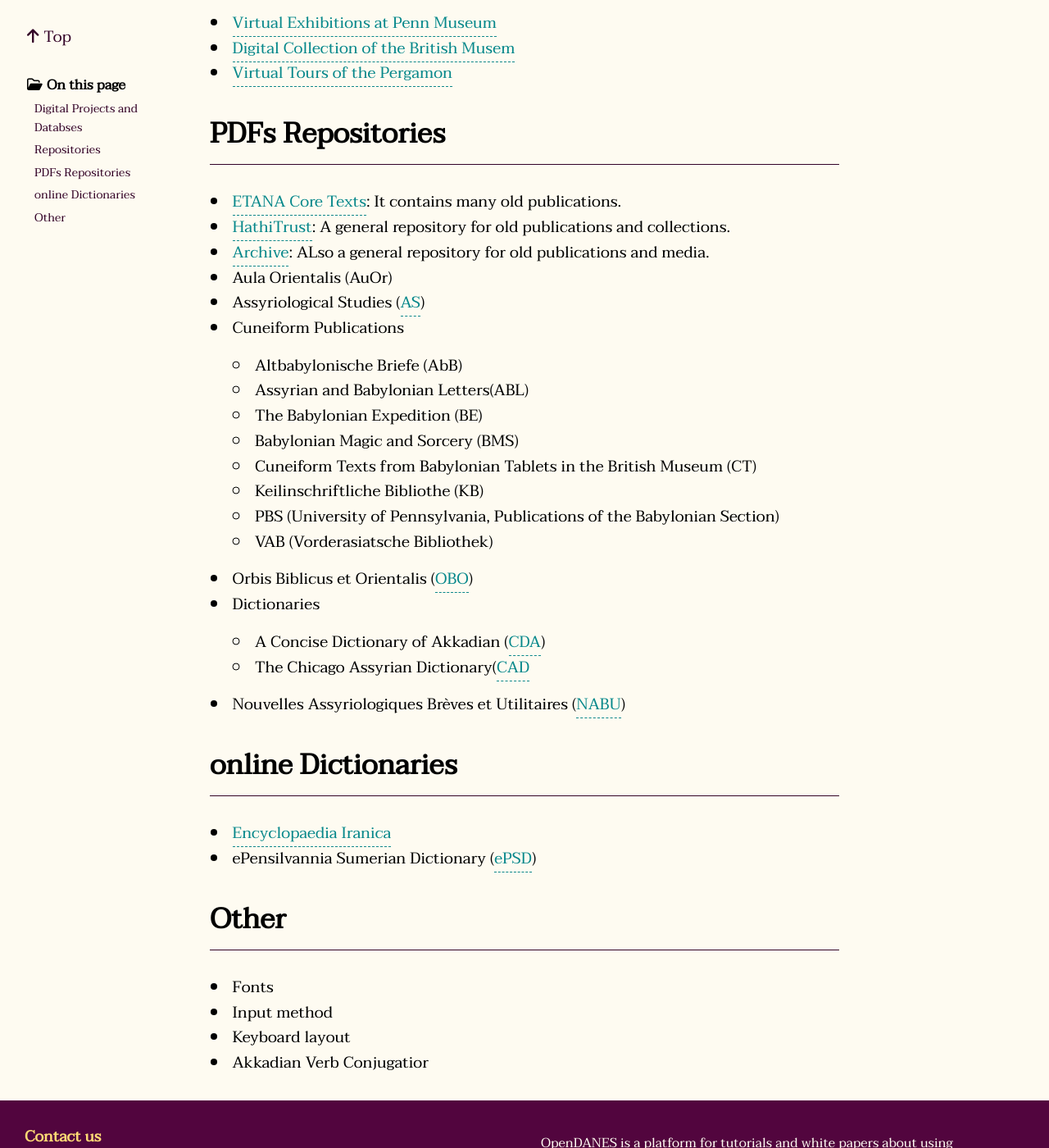
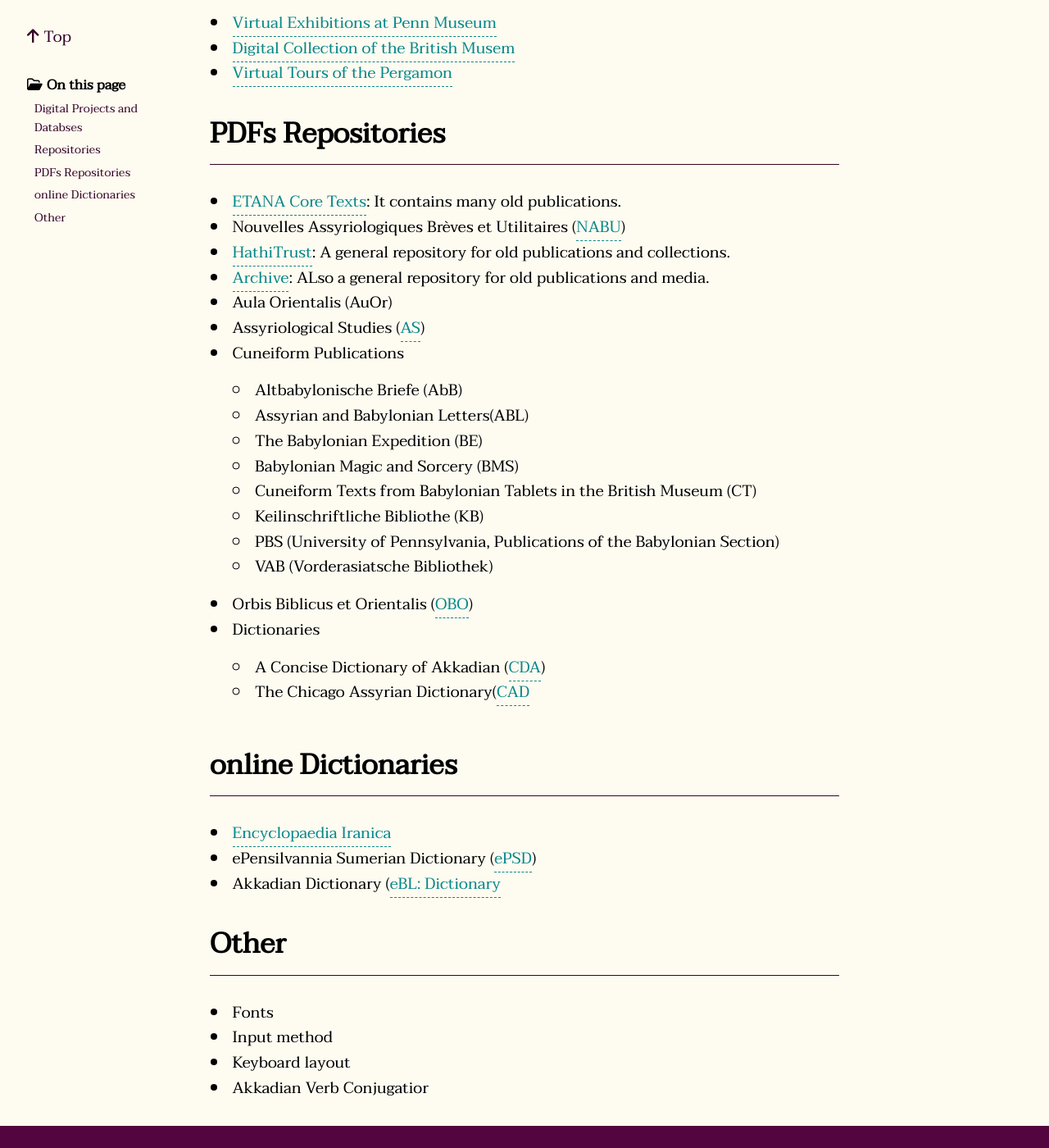
Before and after one commit to DigitalPasts/openDANES, a Jekyll site: the page built from nav/DANES-resources.md, in a window 1280 px wide and 1400 px high, scrolled down 5485 px. Shown: the whole window at 82% size. Built offline with Jekyll 4.4.1, drawn with Linux system fonts in a browser that asks for light colours; nearby versions of some CDN libraries; a script that is not in the unit is left out.

Commit message:
Update DANES-resources.md

```diff
--- a/nav/DANES-resources.md
+++ b/nav/DANES-resources.md
@@ -176,11 +177,11 @@
   - Dictionaries
     - A Concise Dictionary of Akkadian ([CDA](https://stars.library.ucf.edu/ancientneareast/126))
     - The Chicago Assyrian Dictionary([CAD](https://stars.library.ucf.edu/ancientneareast/120)
-  - Nouvelles Assyriologiques Brèves et Utilitaires ([NABU](https://sepoa.fr/nabu/))
 
 ## online Dictionaries
 - [Encyclopaedia Iranica](https://stars.library.ucf.edu/ancientneareast/73)
 - ePensilvannia Sumerian Dictionary ([ePSD](http://oracc.museum.upenn.edu/epsd2/index.html))
+- Akkadian Dictionary ([eBL: Dictionary](https://www.ebl.lmu.de/dictionary)
 
 ## Other
 - Fonts
```
Also changed, not shown: other parts of nav/DANES-resources.md (+1 -0 lines).
